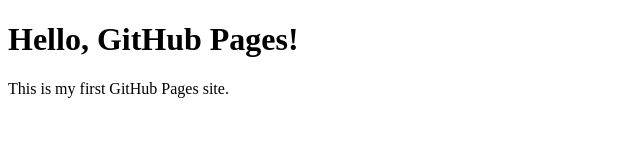
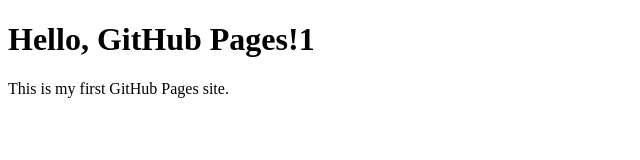
Before and after one commit to speedup-guru/speedup-guru, a plain HTML site: page index.html in a window 1280 px wide. Shown: the full height of the page, 0-640 px from the left. Drawn offline with Linux system fonts and the light colour scheme.

Commit message:
Update index.html

```diff
--- a/index.html
+++ b/index.html
@@ -4,7 +4,7 @@
     <title>Welcome to My GitHub Page</title>
 </head>
 <body>
-    <h1>Hello, GitHub Pages!</h1>
+    <h1>Hello, GitHub Pages!1</h1>
     <p>This is my first GitHub Pages site.</p>
 </body>
 </html>
```
